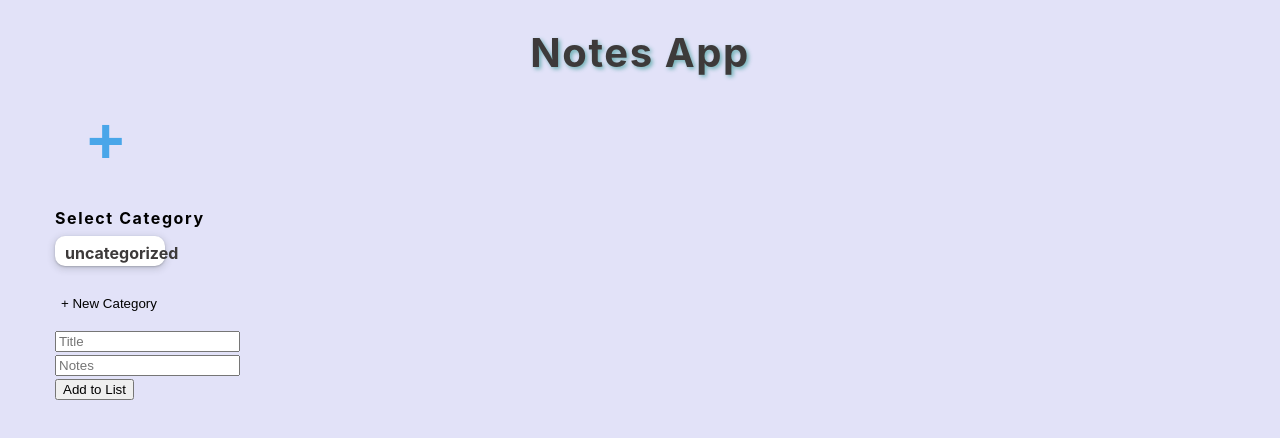
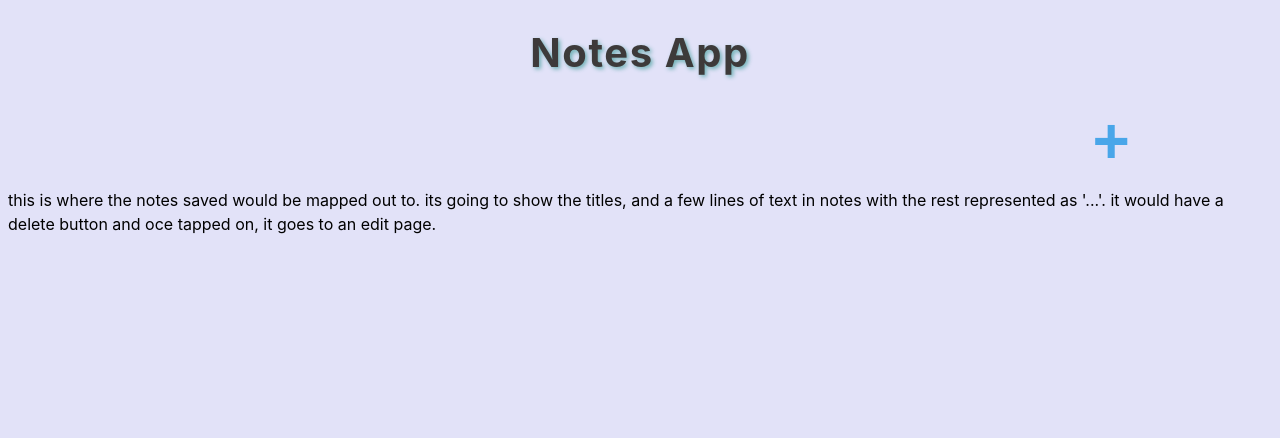
Before and after one commit to jutivia/todo_list, a React (Create React App) app in the folder todo_list/: page / in a window 1280 px wide. Shown: the top 438 px of the page. Built offline with nearby package versions, Linux system fonts and the light colour scheme.

Commit message:
added feature: finishing touches on the new note button and functionalities involved in adding a new note

```diff
--- a/todo_list/src/App.js
+++ b/todo_list/src/App.js
@@ -15,6 +15,13 @@ function App() {
   const [categoryName, setCategoryName]= useState('');
   const [categoryColor, setCategoryColor]= useState('');
   const [isNewCategory, setIsNewCategory]= useState(false)
+  const[addClass, setAddClass]= useState(false)
+  const[addNewNote, setAddNewNote]=useState(false)
+  const[showNotes, setShowNotes]= useState(true)
+
+  const categoriesTab=()=>{
+
+  }
 
 
 const handleSubmit=(e)=>{
@@ -66,51 +73,57 @@ const newCategory={id:new Date().getTime().toString(), name:categoryName, color:
 
 const showAlert = (state=false, status='', msg='')=>{
   setIsAlert({state, status, msg})
-}
+  }
+
   return (<>
     <section className='section-center' >
       <div className='title'>
       <h2>Notes App</h2>
       </div>
       <div className='section'>
-    <button className='nav-toggle' >
+    <button className='nav-toggle' onClick={()=>{setAddNewNote(!addNewNote);
+    setShowNotes(!showNotes);}} >
         <h1>+</h1>
       </button>
+      {addNewNote && <>
       <div className='form-box' onSubmit={handleSubmit}>
        {isAlert.state && <Alert {...isAlert} removeAlert={showAlert} list={list}/>}
 
         <form className='form' >
-
-
           <h4>Select Category</h4>
-          <div className='category'>
+          <div className='categories'>
+            <div className='category'>
           {categoriesSelected.map(category=>{
               const {name, color}= category
                const myStyle1= {backgroundColor: `${color}`,
-                  height:'20px',
-                  width:'90px',
                   padding:' 5px 10px',
                   borderRadius:'10px',
                   textAlign:'center',
-                  cursor:'pointer'
+
           }
-              return(<div className='categoryDiv'>
-            <div className='categoryCircle'
+              return(<>
+              <div className='categoryDiv'>
+            <div className={`categoryCircle ${addClass? 'toggledCategoryClass' :null }`}
             style={myStyle1}
-            onClick={()=>{setCategoryColor(color); setCategoryName(name)}}>
+            onClick={()=>{setAddClass(!addClass);
+              setCategoryColor(color);
+            setCategoryName(name);
+            }}>
              {name}
             </div>
 
                 <br/>
 
-              </div>)
+              </div>
+              </>)
 
           }
           )}
-           <button className='btn-category' onClick={()=>setIsNewCategory(!isNewCategory)}>+ New Category</button>
-
+           <button className='btn-category' onClick={()=>{setIsNewCategory(!isNewCategory);
+          }}>+ New Category</button>
+           </div>
           {isNewCategory &&
-         <div >
+         <div className='categoryNameContainer'>
 
           <input type='text'
               placeholder='category name?'
@@ -124,18 +137,22 @@ const showAlert = (state=false, status='', msg='')=>{
           {categoryData.map((unit)=>{
             const {id, code, name}= unit
              const myStyle= {backgroundColor: `${code}`,
-                  height:'40px',
-                  width:'40px',
+                  height:'30px',
+                  width:'30px',
                   borderRadius:'50%',
-                  pointer:'cursor'
+
 
 
           }
-            return (<div className='category-Colors'>
+
+            return (<div >
 
             <div key={id}
+           className={`categoryCircle ${addClass? 'toggledCategoryClass' :null} `}
             style={myStyle}
-            onClick={()=>setCategoryColor(code)}>
+            onClick={()=>{setCategoryColor(code);
+              setAddClass(!addClass);
+            }}>
 
             </div>
 
@@ -146,25 +163,42 @@ const showAlert = (state=false, status='', msg='')=>{
           </div>}
 
         </div>
+        <div className='words'>
+          <div className='wordButtons'>
 
+          <div><button type='submit'  className='saveButton'> {isEdit? 'edit' :'save'}</button></div>
+           </div>
          <input type='text'
          placeholder='Title'
+         className='input-title'
          value={topic}
          onChange={(e)=>setTopic(e.target.value)}></input>
          <br></br>
 
-         <input type='text'
+         <textarea type='text'
          placeholder='Notes'
+         className='notes'
+         size='5rem'
          value={text}
          onChange={(e)=>setText(e.target.value)}
-         ></input>
+         ></textarea>
          <br></br>
 
+      </div>
 
-         <button type='submit' > {isEdit? 'edit' :'Add to List'}</button>
           </form>
       </div>
+     </> }
       </div>
+
+
+        {showNotes && <article>
+      <div>
+      </div>
+      <div>this is where the notes saved would be mapped out to. its going to show the titles, and a few lines of text in notes with the rest represented as '...'. it would have a delete button and oce tapped on, it goes to an edit page.
+      </div>
+        </article>
+        }
     </section>
   </>);
 }
--- a/todo_list/src/index.css
+++ b/todo_list/src/index.css
@@ -1,11 +1,11 @@
 
 :root {
-  --transition: all 0.3s linear;
+
   --spacing: 0.1rem;
  --light-shadow: 0 5px 15px rgba(0, 0, 0, 0.1);
  --dark-shadow: 0 5px 15px rgba(0, 0, 0, 0.2);
  --max-width: 1170px;
-
+--transition:all 0.3s linear;
  --clr-primary-1: hsl(205, 86%, 17%);
  --clr-primary-2: hsl(205, 77%, 27%);
  --clr-primary-3: hsl(205, 72%, 37%);
@@ -14,9 +14,6 @@
 }
 
 
-.section-center{
-
-}
 body {
   font-family: -apple-system, BlinkMacSystemFont, 'Segoe UI', Roboto, Oxygen,
     Ubuntu, Cantarell, 'Open Sans', 'Helvetica Neue', sans-serif;
@@ -24,6 +21,10 @@ body {
   color: var(--clr-grey-1);
   line-height: 1.5;
   font-size: 0.875rem;
+  transition: all 0.3s linear;
+  overflow:hidden;
+  max-width:1340px;
+
 }
 
 ul {
@@ -103,16 +104,20 @@ p {
   }
 }
 .nav-toggle {
-  font-size: 1.5rem;
+  font-size: 1.8rem;
   color: var(--clr-primary-5);
   background: transparent;
   border-color: transparent;
   transition: var(--transition);
   cursor: pointer;
-  margin: -2rem 0 0 1.5rem;
+  margin: -2rem 0 0 88%;
+  position:sticky;
+}
+.form-box{
+  margin-top:0rem;
 }
 
-.nav-toggle:focus {
+.nav-toggle:active {
   color: var(--clr-primary-1);
   transform: rotate(90deg);
 }
@@ -122,35 +127,58 @@ p {
   text-align:center;
 
 }
-.category h5{
-margin-left: 6rem;
+.form h4{
+margin:auto 0.5rem;
+
 
 }
 .category{
- display:block;
+display:flex;
+justify-content: space-between;
+flex-wrap:wrap;
+width:95%;
+
 
 }
 .categoryDiv{
   margin-top:15px;
 
 }
+
 .categoryCircle{
   box-shadow: rgba(60, 64, 67, 0.3) 0px 1px 2px 0px,
   rgba(60, 64, 67, 0.15) 0px 2px 6px 2px;
   color:rgb(61, 58, 58);
   font-weight:bold;
-  padding:5px 5px;
-  margin-top:-5px;
+  font-size:11px;
+  padding:5px 3px;
+  margin:8px 13px;;
+  cursor:pointer;
   transition: var(--transition);
+   height:20px;
+   display:inline-block;
+   transform:scale(1,1);
+   transition: var(--transition);
+
 }
-.categoryCircle:focus{
-  height:30px;
-  width:95px;
+.toggledCategoryClass:active{
+
+  transform:scale(1.2,1.2);
 }
+/* .toggledCategoryClass:focus{
+  background-color:rgba(156, 155, 155, 0.575);
+  color:white;
+} */
 .btn-category{
   border:none;
   background-color:transparent;
   margin-bottom: 1rem;
+  cursor:pointer;
+  font-weight:bold;
+  color:rgb(82, 80, 80);
+  margin-top:2rem;
+
+
 }
 .alert {
   margin-bottom: 1rem;
@@ -173,6 +201,9 @@ margin-left: 6rem;
   color: #0c521c;
   background: #9feeb2;
 }
+.categoryNameContainer{
+  padding:1rem 1rem;
+}
 .categoryName{
   width:95%;
   height: 1.25rem;
@@ -183,20 +214,89 @@ margin-left: 6rem;
 .categoryName:focus{
   outline:none;
 }
+
 .dottedLines{
-  width:89%;
+  width:100%;
   height:30px;
   border-bottom:2px dotted rgb(141, 137, 137);
   margin-left:5px;
+  margin-top:2px;
 
 
 }
 .colors-Div{
   display:flex;
+  width:95%;
 }
 .circles{
   margin:1rem 2rem 1rem 1rem;
   display:flex;
   justify-content: space-between;
+  flex-wrap:wrap;
 
 }
+.category-Colors{
+   box-shadow: rgba(60, 64, 67, 0.3) 0px 1px 2px 0px,
+   rgba(60, 64, 67, 0.15) 0px 2px 6px 2px;
+   cursor:pointer;
+}
+.wordButtons{
+   display:flex;
+   justify-content:flex-end;
+
+
+}
+.saveButton{
+  margin:1rem 1rem 0.25rem 1rem;
+  position:absolute;
+  right:1.5rem;
+  border:none;
+  /* border:1px solid rgba(129, 129, 129, 0.438); */
+  width:80px;
+  height:30px;
+  background-color:rgb(109, 176, 180);
+  color:rgba(250, 246, 246, 0.815);
+  border-radius:10px;
+   box-shadow: rgba(39, 41, 43, 0.3) 0px 1px 2px 0px,
+   rgba(60, 64, 67, 0.15) 0px 2px 6px 2px;
+
+}
+.saveButton:hover{
+  background-color:rgba(177, 176, 176, 0.815);
+  color:white;
+}
+
+.input-title{
+  margin-top:3rem;
+  margin-bottom: 10px;
+  margin-left:10px;
+  /* margin:20px 0;  */
+  background-color:transparent;
+  outline:none;
+  width:95%;
+  line-height:20px;
+  border:none;
+  font-size:20px;
+  font-weight:bold;
+}
+.notes{
+  background-color:transparent;
+  outline:none;
+  width:95%;
+  height:25rem;
+  line-height:20px;
+  text-align:top;
+  border:none;
+  margin-bottom: 20px;
+  margin-left:10px;
+}
+.words{
+  /* background-color:rgb(243, 243, 252); */
+  margin-top:20px;
+  padding:10px;
+ box-shadow: rgba(0, 0, 0, 0.192) 0px 5px 30px;
+  position:relative;
+  border-radius:5px;
+  width:95%;
+  height:30rem;
+}
```
